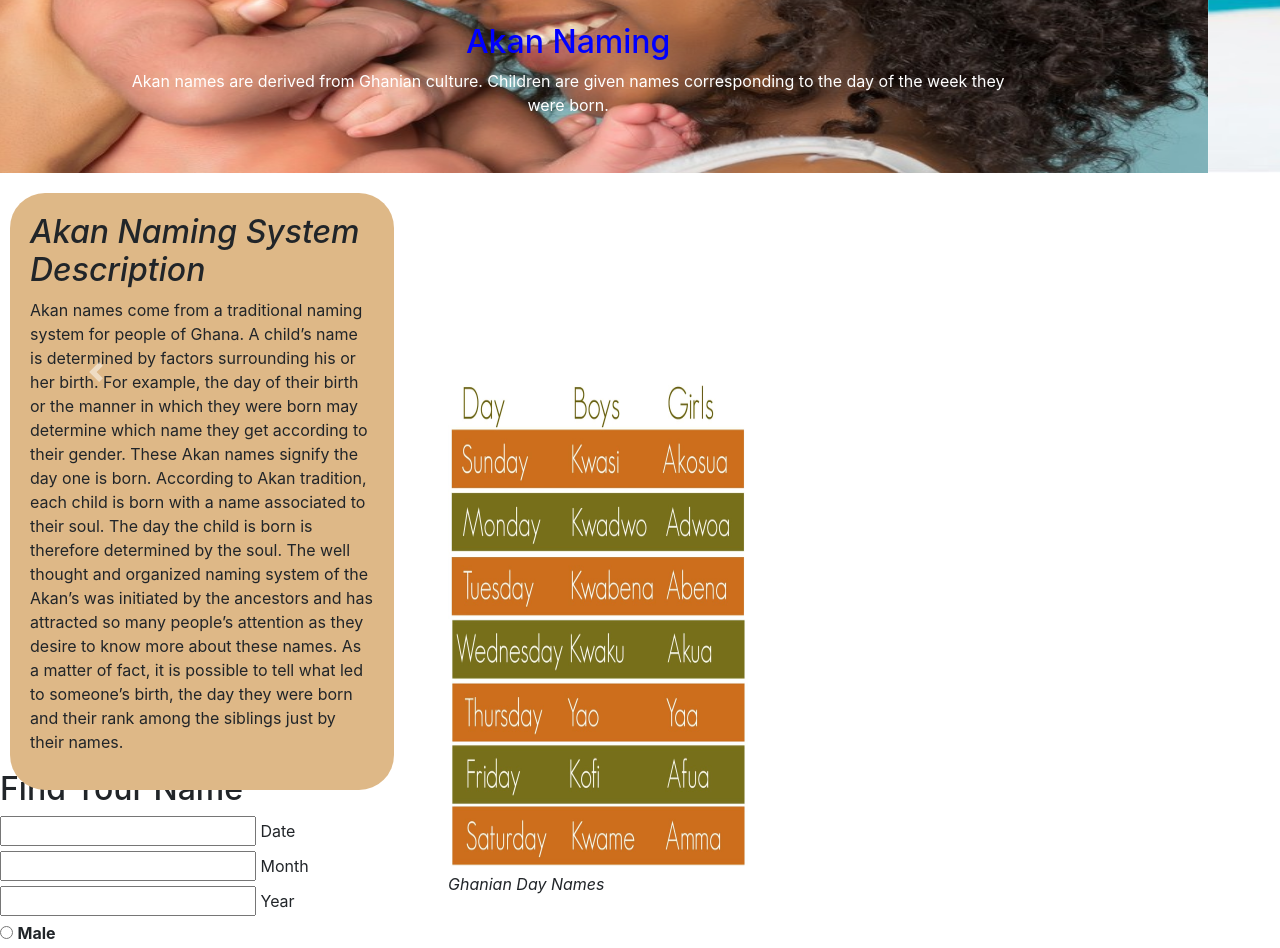
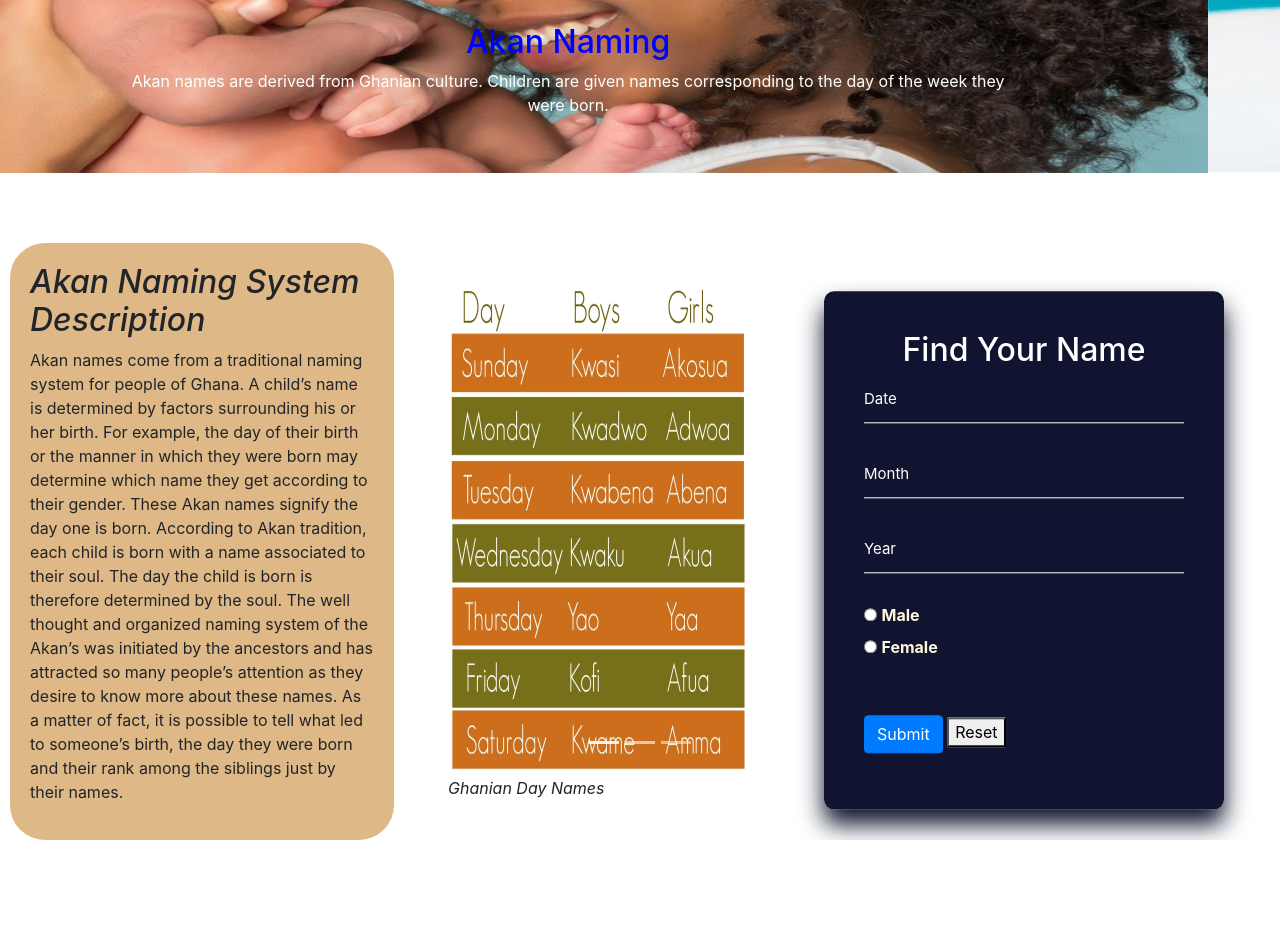
Before and after one commit to Preston-Too/Akan-Names, a plain HTML site: page index.html in a window 1280 px wide. Shown: the part 393-1341 px from the top of the page. After the commit the page ends 1233 px from the top, so only its background shows below. Drawn offline with nearby package versions, Linux system fonts and the light colour scheme.

Commit message:
styled the form

```diff
--- a/index.html
+++ b/index.html
@@ -3,6 +3,8 @@
 <head>
     <meta charset="UTF-8">
     <meta name="viewport" content="width=device-width, initial-scale=1.0">
+    <link rel="stylesheet" href="https://maxcdn.bootstrapcdn.com/bootstrap/4.0.0/css/bootstrap.min.css"
+        integrity="sha384-Gn5384xqQ1aoWXA+058RXPxPg6fy4IWvTNh0E263XmFcJlSAwiGgFAW/dAiS6JXm" crossorigin="anonymous">
     <link rel="stylesheet" href="https://fonts.googleapis.com/css?family=Roboto:300,400,500,700&display=swap">
     <link rel="stylesheet" href="./bootstrap.css">
     <link rel="stylesheet" type="text/css" href="styles.css">
@@ -110,8 +112,10 @@
 
 
 
-        <script src="https://code.jquery.com/jquery-3.5.1.slim.min.js" integrity="sha384-DfXdz2htPH0lsSSs5nCTpuj/zy4C+OGpamoFVy38MVBnE+IbbVYUew+OrCXaRkfj" crossorigin="anonymous"></script>
-          <script src="https://cdn.jsdelivr.net/npm/popper.js@1.16.1/dist/umd/popper.min.js" integrity="sha384-9/reFTGAW83EW2RDu2S0VKaIzap3H66lZH81PoYlFhbGU+6BZp6G7niu735Sk7lN" crossorigin="anonymous"></script>
-          <script src="https://stackpath.bootstrapcdn.com/bootstrap/4.5.2/js/bootstrap.min.js" integrity="sha384-B4gt1jrGC7Jh4AgTPSdUtOBvfO8shuf57BaghqFfPlYxofvL8/KUEfYiJOMMV+rV" crossorigin="anonymous"></script>
+                <script src="https://code.jquery.com/jquery-3.5.1.min.js"
+                integrity="sha256-9/aliU8dGd2tb6OSsuzixeV4y/faTqgFtohetphbbj0=" crossorigin="anonymous"></script>
+        <script src="https://maxcdn.bootstrapcdn.com/bootstrap/4.0.0/js/bootstrap.min.js"
+        integrity="sha384-JZR6Spejh4U02d8jOt6vLEHfe/JQGiRRSQQxSfFWpi1MquVdAyjUar5+76PVCmYl"
+        crossorigin="anonymous"></script>
 </body>
 </html>
--- a/styles.css
+++ b/styles.css
@@ -14,7 +14,7 @@
     background-color: burlywood;
     padding-left: 10px;
     padding-right: 10px;
-    top:20px;
+    top:70px;
     border-radius: 35px;
     box-shadow: rgb(145, 163, 209);
     bottom: 20px;
@@ -26,5 +26,58 @@
 .Days{
     position: absolute;
     left: 35%;
-    top: 50%
+    top: 55%
 }
+
+.formbox{
+    position: absolute;
+    top: 80%;
+    left: 80%;
+    transform: translate(-50%, -50%);
+    width: 400px;
+    padding: 40px;
+    background: rgba(2, 5, 36, 0.938);
+    box-shadow: 0 15px 25px rgba(1, 9, 34, 0.973);
+    border-radius: 10px;
+}
+.formbox h2{
+    color: #fff;
+    text-align: center;
+}
+.formbox .inputbox{
+    position: relative;
+}
+.formbox .inputbox input{
+    width: 100%;
+    padding: 10px 0;
+    font-size: 16px;
+    color: #fff;
+    margin-bottom: 30px;
+    border: none;
+    border-bottom: 1px solid #fff;
+    outline: none;
+    background: transparent;
+}
+.formbox .inputbox label{
+    position: absolute;
+    top: 0;
+    left: 0;
+    padding: 10px 0;
+    font-size: 15px;
+    color:white;
+    pointer-events: none;
+    transition: .5s;
+}
+.formbox .inputbox input:focus ~ label{
+    top: -15px;
+    color: #dc3545;
+    font-size: 15px;
+}
+
+.formbox p{
+    color: #fff;
+}
+
+.gender{
+    color: cornsilk;
+}
```
